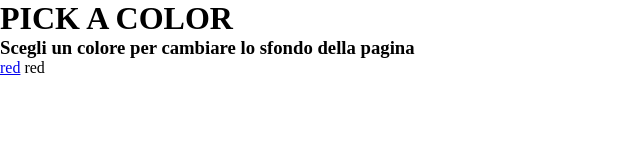
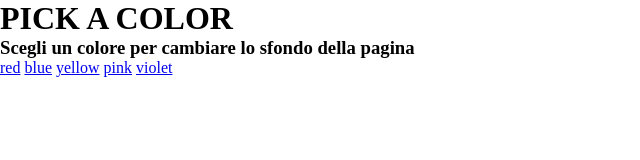
Before and after one commit to SaraDem/ColorPicker, a plain HTML site: page index.html in a window 1280 px wide. Shown: the whole page, without its empty margins (0-640 px from the left). Drawn offline with Linux system fonts and the light colour scheme.

Commit message:
modifiche 2 file html

```diff
--- a/index.html
+++ b/index.html
@@ -25,7 +25,11 @@
 <body id="changingBg">
     <h1>PICK A COLOR</h1>
     <h3>Scegli un colore per cambiare lo sfondo della pagina</h3>
-    <a  class = "colorButton" href="#">red</a> red
+    <a  class = "colorButton" href="#">red</a>
+    <a class = "colorButton" href="#">blue</a>
+    <a class = "colorButton" href="#">yellow</a>
+    <a class = "colorButton" href="#">pink</a>
+    <a class = "colorButton" href="#">violet</a>
 
 
     <script type="text/javascript">
```
